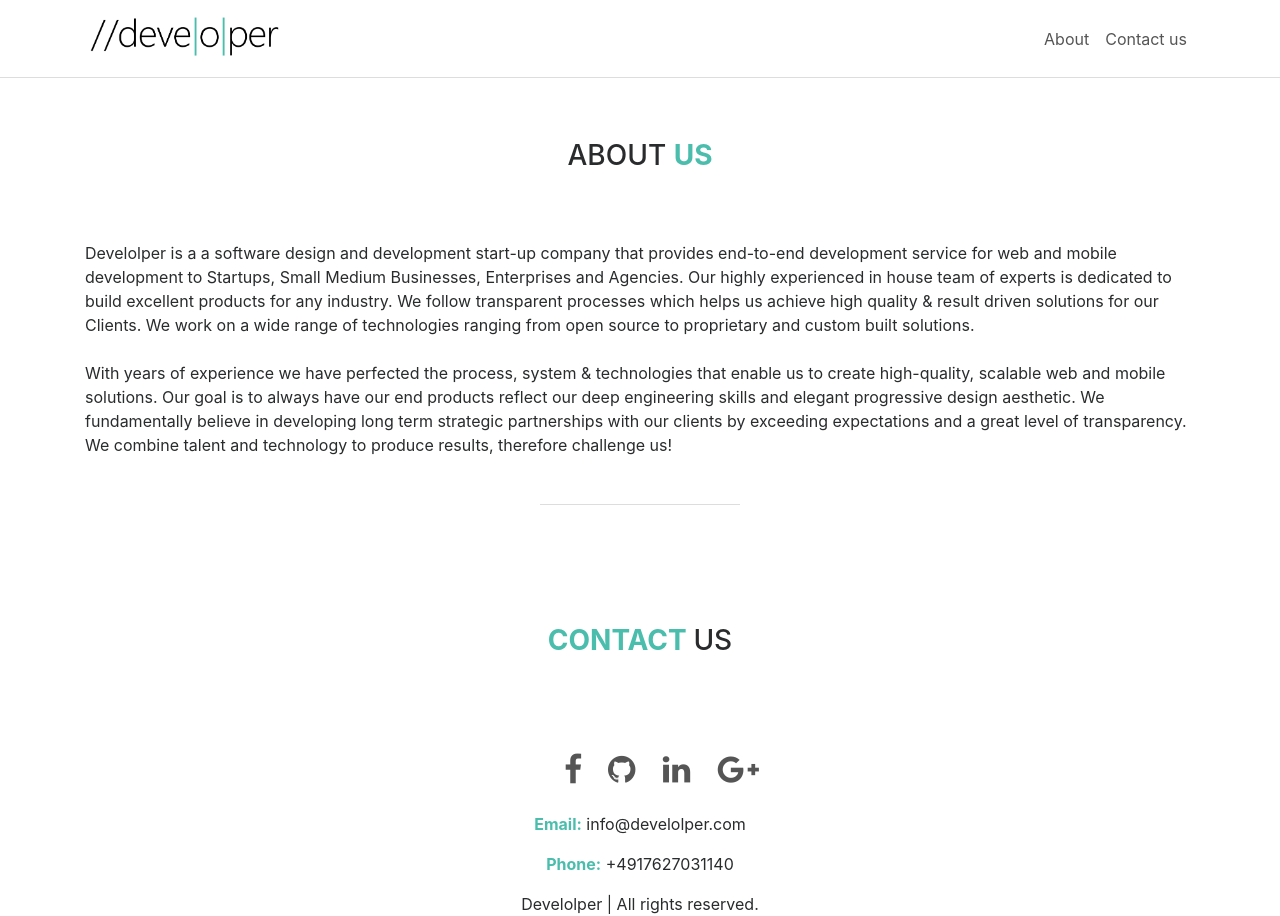
After one commit to Develolper/develolper, a PHP site: page /about.html in a window 1280 px wide. The commit adds this page. Run offline with PHP 8.4, Linux system fonts and the light colour scheme; some libraries are stand-ins or nearby versions.

Commit message:
about page added. Minor changes on index page

```diff
--- /dev/null
+++ b/about.html
@@ -0,0 +1,145 @@
+<!DOCTYPE html>
+<html lang="en">
+<head>
+    <meta charset="utf-8">
+    <meta name="viewport" content="width=device-width, initial-scale=1, shrink-to-fit=no">
+
+
+    <link rel="icon" href="images/favicon/favicon.ico" type="image/x-icon" />
+    <link rel="apple-touch-icon" sizes="180x180" href="images/favicon/apple-touch-icon.png">
+    <link rel="icon" type="image/png" href="images/favicon/favicon-32x32.png" sizes="32x32">
+    <link rel="icon" type="image/png" href="images/favicon/favicon-16x16.png" sizes="16x16">
+    <link rel="manifest" href="images/favicon/manifest.json">
+    <link rel="mask-icon" href="images/favicon/safari-pinned-tab.svg" color="#5bbad5">
+    <meta name="theme-color" content="#ffffff">
+
+
+    <title>About | Develolper</title>
+
+    <!-- Bootstrap CSS -->
+    <link rel="stylesheet" href="https://maxcdn.bootstrapcdn.com/bootstrap/4.0.0-alpha.6/css/bootstrap.min.css" integrity="sha384-rwoIResjU2yc3z8GV/NPeZWAv56rSmLldC3R/AZzGRnGxQQKnKkoFVhFQhNUwEyJ" crossorigin="anonymous">
+    <link rel="stylesheet" href="css/normalize.css" />
+    <link rel="stylesheet" href="css/style.css" />
+</head>
+
+
+<body>
+
+    <!-- Navigation Bar -->
+    <nav class="navbar navbar-toggleable-md fixed-top non-video">
+        <div class="container">
+
+            <button class="navbar-toggler navbar-toggler-right float-right" type="button" data-toggle="collapse" data-target="#navbar9">
+                <span class="navbar-toggler-icon"></span>
+            </button>
+            <a href="http://develolper.com">
+                <img class="logo" src="images/commentLogo.png" />
+            </a>
+            <div class="navbar-collapse collapse" id="navbar9">
+                <ul class="navbar-nav ml-auto">
+                    <li class="nav-item">
+                        <a class="nav-link" id="blackLink" href="#whatWeProvide">About</a>
+                    </li>
+                    <li class="nav-item">
+                        <a class="nav-link" id="blackLink" href="#contact">Contact us</a>
+                    </li>
+                </ul>
+            </div>
+        </div>
+    </nav>
+
+
+
+    <!-- Page Content -->
+    <div class="container">
+        <div class="row-centered">
+
+            <div class="top-buffer"></div>
+            <div class="top-buffer"></div>
+
+            <div class="col align-self-center" id="about">
+                <h3 class="text-center">
+                    ABOUT <strong>US</strong>
+                </h3>
+            </div>
+
+
+            <div class="top-buffer"></div>
+
+            <p>
+                Develolper is a a software design and development start-up company that provides end-to-end development service for web and mobile development to Startups, Small Medium Businesses, Enterprises and Agencies. Our highly experienced in house team of experts is dedicated to build excellent products for any industry. We follow transparent processes which helps us achieve high quality & result driven solutions for our Clients. We work on a wide range of technologies ranging from open source to proprietary and custom built solutions.
+                <br /><br />
+                With years of experience we have perfected the process, system & technologies that enable us to create high-quality, scalable web and mobile solutions. Our goal is to always have our end products reflect our deep engineering skills and elegant progressive design aesthetic. We fundamentally believe in developing long term strategic partnerships with our clients by exceeding expectations and a great level of transparency. We combine talent and technology to produce results, therefore challenge us!
+
+            </p>
+
+            <div class="col-md-5"></div>
+            <div class="col align-self-center">
+                <div class="big_slogan_dvider"></div>
+            </div>
+        </div>
+    </div> <!-- container -->
+
+
+
+
+    <div class="container">
+
+        <div class="top-buffer"></div>
+
+        <div class="row justify-content-center">
+            <div class="col align-self-center" id="contact">
+                <h3 class="text-center" >
+                    <strong> CONTACT </strong> US
+                </h3>
+            </div>
+        </div>
+
+        <div class="top-buffer"></div>
+
+        <div class="row justify-content-around" >
+            <div class="col-md10">
+
+            </div>
+        </div>
+
+
+    </div>
+
+
+    <footer>
+        <div class="text-center">
+            <ul class="social-icons">
+                <li><a href="https://www.facebook.com/develolper" target="_blank" class="social-icon"> <i class="fa fa-facebook"></i></a></li>
+                <li><a href="https://www.github.com/develolper" target="_blank" class="social-icon"> <i class="fa fa-github"></i></a></li>
+                <li><a href="https://www.linkedin.com/develolper" target="_blank" class="social-icon"> <i class="fa fa-linkedin"></i></a></li>
+                <li><a href="https://plus.google.com/develolper" target="_blank" class="social-icon"> <i class="fa fa-google-plus"></i></a></li>
+                <!-- <li><a href="" class="social-icon"> <i class="fa fa-twitter"></i></a></li> -->
+                <!-- <li><a href="" class="social-icon"> <i class="fa fa-rss"></i></a></li> -->
+                <!-- <li><a href="" class="social-icon"> <i class="fa fa-youtube"></i></a></li> -->
+            </ul>
+
+            <p><strong>Email:</strong> info@develolper.com</p>
+            <p><strong>Phone:</strong> +4917627031140</p>
+            <p>Develolper | All rights reserved. </p>
+
+        </div>
+
+    </footer>
+
+    <!-- jQuery first, then Tether, then Bootstrap JS. -->
+
+    <script
+    integrity="sha256-hVVnYaiADRTO2PzUGmuLJr8BLUSjGIZsDYGmIJLv2b8="
+      src="https://code.jquery.com/jquery-3.1.1.min.js"
+      crossorigin="anonymous"></script>
+
+    <script src="https://cdnjs.cloudflare.com/ajax/libs/tether/1.4.0/js/tether.min.js" integrity="sha384-DztdAPBWPRXSA/3eYEEUWrWCy7G5KFbe8fFjk5JAIxUYHKkDx6Qin1DkWx51bBrb" crossorigin="anonymous"></script>
+    <script src="https://maxcdn.bootstrapcdn.com/bootstrap/4.0.0-alpha.6/js/bootstrap.min.js" integrity="sha384-vBWWzlZJ8ea9aCX4pEW3rVHjgjt7zpkNpZk+02D9phzyeVkE+jo0ieGizqPLForn" crossorigin="anonymous"></script>
+
+    <!-- <script src="js/typed.js"></script>
+
+    <script src="js/app.js"></script> -->
+
+</body>
+</html>
--- a/css/style.css
+++ b/css/style.css
@@ -64,8 +64,12 @@ a {
 }
 
 .navbar {
-    /*background-color:rgba(255,255,255,0);*/
     background: none;
+}
+
+.navbar.non-video {
+    background-color: #fff;
+    border-bottom: 1px solid #ddd;
 }
 
 .navbar.blur {
@@ -267,6 +271,34 @@ h3 strong {
 
 
 
+/*action button*/
+.actionButton {
+    width: 300px;
+    background-color: #fff;
+    margin: 0 auto;
+    line-height: 50px;
+    font-size: 22px;
+    border: 1px solid #4BBDAC;
+
+    -webkit-border-radius: 3px;
+    -moz-border-radius: 3px;
+    border-radius: 3px;
+}
+
+#buttonContainer a {
+    text-decoration: none;
+    color: #4BBDAC;
+    box-sizing: ;
+}
+
+#buttonContainer a:hover, .actionButton:hover {
+    background-color: #4BBDAC;
+    color: #fff;
+}
+/*action button*/
+
+
+
 .parallax {
     /* The image used */
     background-image: url("../images/2.jpg");
@@ -336,9 +368,12 @@ h3 strong {
     left: 50%;
     transform: translate(-50%, -50%);
     -ms-transform: translate(-50%, -50%);
+    text-align: center;
 }
 
-
+.text hr {
+    border: 1px solid #fff;
+}
 
 
 .team_member {
```
Also changed, not shown: index.html (+35 -6 lines), images/turqut.jpg (deleted), images/turqut.png (added). Lines whose indentation alone changed are shown as unchanged.
